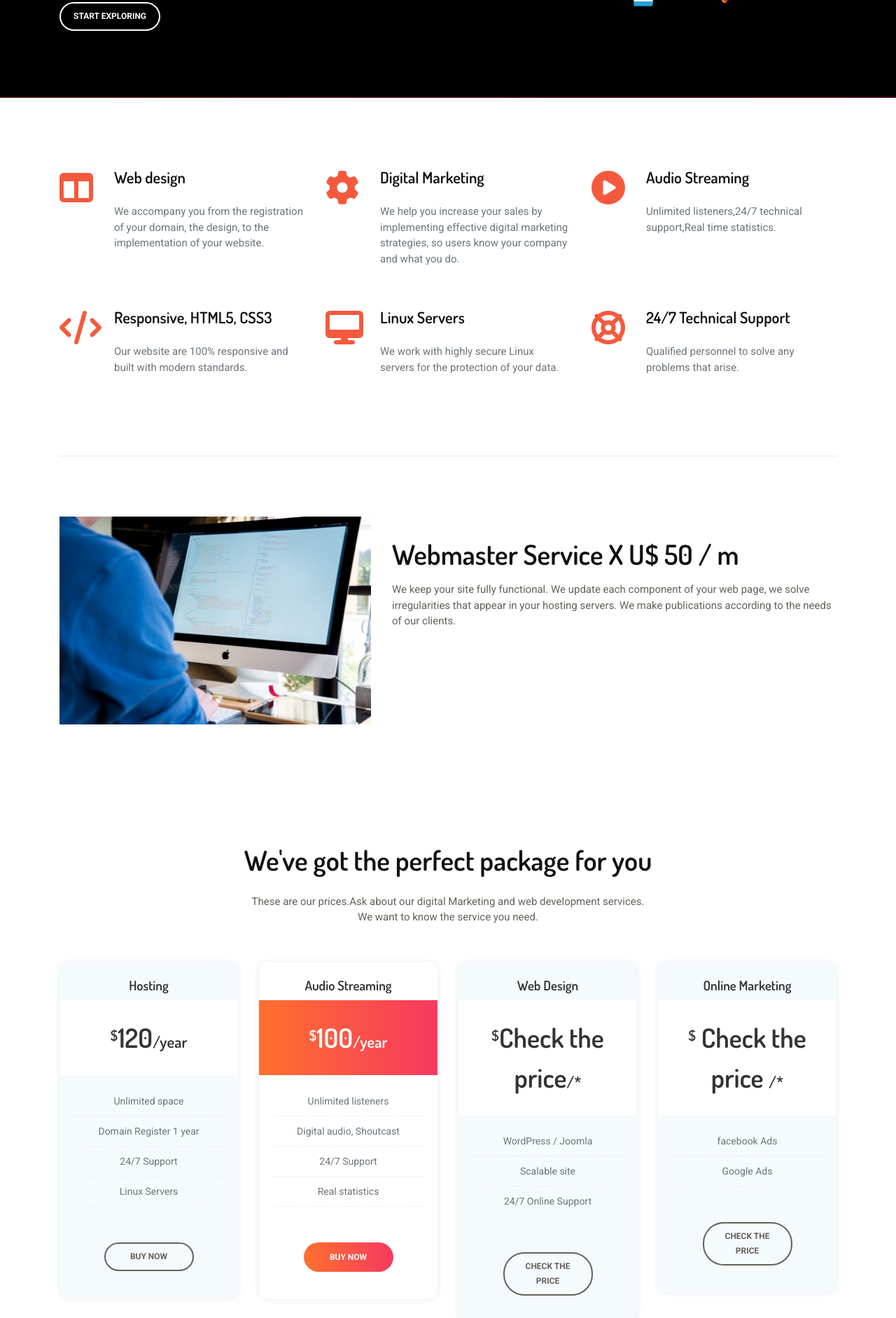
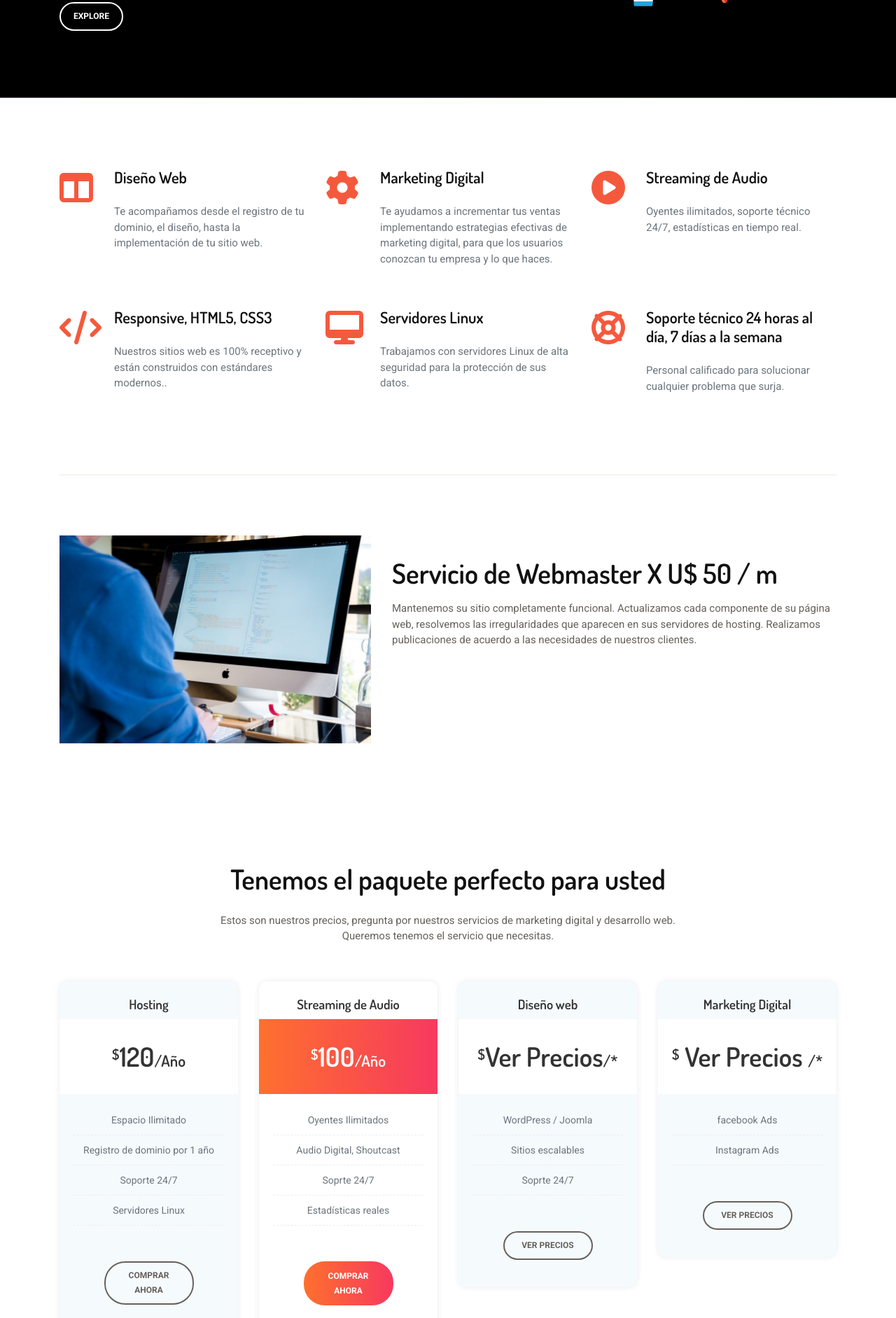
Before and after one commit to 90kdigitalagency/info, a plain HTML site: page index.html in a window 1280 px wide. Shown: the part 695-2578 px from the top of the page at 70% size. Drawn offline with Linux system fonts and the light colour scheme.

Commit message:
Update index.html

```diff
--- a/index.html
+++ b/index.html
@@ -24,9 +24,9 @@ content="HTML, ASP, JS, PHP,Alojamiento web, Diseño web, streaming de audio, ma
           <div class="container"><img class="img-fluid pr-3 aa-logo-img" src="images/90knegro.png" alt="logo"><a class="navbar-brand px-0 py-0" href="#"> # </a>
             <div class="collapse navbar-collapse">
               <ul class="navbar-nav ml-auto">
-                <li class="nav-item"><a class="nav-link" href="#">Home</a></li>
-                <li class="nav-item"><a class="nav-link" href="#features">Features</a></li>
-                <li class="nav-item"><a class="nav-link" href="#pricing">Pricing</a></li>
+                <li class="nav-item"><a class="nav-link" href="#">Inicio</a></li>
+                <li class="nav-item"><a class="nav-link" href="#features">Características</a></li>
+                <li class="nav-item"><a class="nav-link" href="#pricing">Precios</a></li>
           <!--      <li class="nav-item"><a class="btn btn-outline-neutral btn-round" href="#download">Download Now</a></li> -->
               </ul>
             </div>
@@ -35,16 +35,16 @@ content="HTML, ASP, JS, PHP,Alojamiento web, Diseño web, streaming de audio, ma
         <div class="container aa-header-content text-left text-white">
           <div class="row">
             <div class="col-md-6 col-sm-12">
-              <h1 class="text-white mb-4">IT Projects <br/>Internet Projects </h1>
-              <p>We are dedicated to providing computer services in different areas.</p>
+              <h1 class="text-white mb-4">Proyectos Informáticos <br/>Internet Projects </h1>
+              <p>Nos dedicamos a proveer servicios en la web.</p>
               <ul class="py-1 list-unstyled">
                 <li class="py-2"><i class="fa fa-check-circle pr-4" aria-hidden="true"></i> Hosting </li>
-                <li class="py-2"><i class="fa fa-check-circle pr-4" aria-hidden="true"></i> Web design </li>
-                <li class="py-2"><i class="fa fa-check-circle pr-4" aria-hidden="true"></i> Digital marketing</li>
-                <li class="py-2"><i class="fa fa-check-circle pr-4" aria-hidden="true"></i> Audio Streaming </li>
+                <li class="py-2"><i class="fa fa-check-circle pr-4" aria-hidden="true"></i> Diseño web </li>
+                <li class="py-2"><i class="fa fa-check-circle pr-4" aria-hidden="true"></i> Marketing Digital </li>
+                <li class="py-2"><i class="fa fa-check-circle pr-4" aria-hidden="true"></i> Streaming de Audio </li>
                 <li class="py-2"><i class="fa fa-check-circle pr-4" aria-hidden="true"></i> CCTV </li>
                 <li class="py-2"><i class="fa fa-check-circle pr-4" aria-hidden="true"></i> CATV </li>
-              </ul><a class="mt-4 btn btn-outline-neutral btn-round" href="#features">Start Exploring</a>
+              </ul><a class="mt-4 btn btn-outline-neutral btn-round" href="#features">Explore</a>
             </div>
             <div class="col-md-6 col-sm-12 text-right"><img class="img-fluid" src="images/imag.png" alt="Image"></div>
           </div>
@@ -59,43 +59,43 @@ content="HTML, ASP, JS, PHP,Alojamiento web, Diseño web, streaming de audio, ma
       <div class="col-lg-4 col-md-6 col-sm-12">
         <div class="icon icon-danger"><i class="fa fa-columns" aria-hidden="true"></i></div>
         <div class="description">
-          <div class="h4">Web design</div>
-          <p class="text-muted">We accompany you from the registration of your domain, the design, to the implementation of your website.</p>
+          <div class="h4">Diseño Web</div>
+          <p class="text-muted">Te acompañamos desde el registro de tu dominio, el diseño, hasta la implementación de tu sitio web.</p>
         </div>
       </div>
       <div class="col-lg-4 col-md-6 col-sm-12">
         <div class="icon icon-danger"><i class="fa fa-cog" aria-hidden="true"></i></div>
         <div class="description">
-          <div class="h4">Digital Marketing </div>
-          <p class="text-muted">We help you increase your sales by implementing effective digital marketing strategies, so users know your company and what you do.</p>
+          <div class="h4">Marketing Digital </div>
+          <p class="text-muted">Te ayudamos a incrementar tus ventas implementando estrategias efectivas de marketing digital, para que los usuarios conozcan tu empresa y lo que haces.</p>
         </div>
       </div>
       <div class="col-lg-4 col-md-6 col-sm-12">
         <div class="icon icon-danger"><i class="fa fa-play-circle" aria-hidden="true"></i></div>
         <div class="description">
-          <div class="h4">Audio Streaming </div>
-          <p class="text-muted">Unlimited listeners,24/7 technical support,Real time statistics.</p>
+          <div class="h4">Streaming de Audio </div>
+          <p class="text-muted">Oyentes ilimitados, soporte técnico 24/7, estadísticas en tiempo real.</p>
         </div>
       </div>
       <div class="col-lg-4 col-md-6 col-sm-12">
         <div class="icon icon-danger"><i class="fa fa-code" aria-hidden="true"></i></div>
         <div class="description">
           <div class="h4">Responsive, HTML5, CSS3</div>
-          <p class="text-muted">Our website are 100% responsive and built with modern standards.</p>
+          <p class="text-muted">Nuestros sitios web es 100% receptivo y están construidos con estándares modernos..</p>
         </div>
       </div>
       <div class="col-lg-4 col-md-6 col-sm-12">
         <div class="icon icon-danger"><i class="fa fa-desktop" aria-hidden="true"></i></div>
         <div class="description">
-          <div class="h4"> Linux Servers </div>
-          <p class="text-muted">We work with highly secure Linux servers for the protection of your data.</p>
+          <div class="h4"> Servidores Linux</div>
+          <p class="text-muted">Trabajamos con servidores Linux de alta seguridad para la protección de sus datos.</p>
         </div>
       </div>
       <div class="col-lg-4 col-md-6 col-sm-12">
         <div class="icon icon-danger"><i class="fa fa-life-ring" aria-hidden="true"></i></div>
         <div class="description">
-          <div class="h4">24/7 Technical Support</div>
-          <p class="text-muted">Qualified personnel to solve any problems that arise.</p>
+          <div class="h4">Soporte técnico 24 horas al día, 7 días a la semana </div>
+          <p class="text-muted">Personal calificado para solucionar cualquier problema que surja.</p>
         </div>
       </div>
     </div>
@@ -109,8 +109,8 @@ content="HTML, ASP, JS, PHP,Alojamiento web, Diseño web, streaming de audio, ma
     <div class="row">
       <div class="col-md-5 col-sm-12"><img class="img-fluid" src="images/webmaster.jpg" alt="Image"/></div>
       <div class="col-md-7 col-sm-12">
-        <h2 class="title mb-2">Webmaster Service X U$ 50 / m</h2>
-        <p class="pt-2">We keep your site fully functional. We update each component of your web page, we solve irregularities that appear in your hosting servers. We make publications according to the needs of our clients.</p>
+        <h2 class="title mb-2"> Servicio de Webmaster X U$ 50 / m</h2>
+        <p class="pt-2">Mantenemos su sitio completamente funcional. Actualizamos cada componente de su página web, resolvemos las irregularidades que aparecen en sus servidores de hosting. Realizamos publicaciones de acuerdo a las necesidades de nuestros clientes.</p>
       </div>
     </div>
   </div>
@@ -148,75 +148,75 @@ content="HTML, ASP, JS, PHP,Alojamiento web, Diseño web, streaming de audio, ma
 <div class="aa-price-package section" id="pricing">
   <div class="container">
     <div class="text-center">
-      <h2 class="title">We've got the perfect package for you </h2>
-      <p class="pb-5">These are our prices.Ask about our digital Marketing and web development services.<br/>We want to know the service you need.</p>
+      <h2 class="title">Tenemos el paquete perfecto para usted </h2>
+      <p class="pb-5">Estos son nuestros precios, pregunta por nuestros servicios de marketing digital y desarrollo web.<br/>Queremos tenemos el servicio que necesitas.</p>
     </div>
     <div class="row">
       <div class="col-lg-3 col-md-6">
         <div class="card aa-price text-center">
           <div class="card-body">
             <div class="h5 mt-0">Hosting</div>
-            <div class="aa-price-section"><sup>$</sup><span>120</span><small>/year</small></div>
+            <div class="aa-price-section"><sup>$</sup><span>120</span><small>/Año</small></div>
             <ul class="list-unstyled text-muted">
-              <li class="pt-3">Unlimited space</li>
-              <li>Domain Register 1 year </li>
-              <li>24/7 Support</li>
-              <li>Linux Servers</li>
+              <li class="pt-3">Espacio Ilimitado</li>
+              <li>Registro de dominio por 1 año </li>
+              <li>Soporte 24/7</li>
+              <li>Servidores Linux</li>
             </ul>
           </div>
           <div class="card-footer">
-          <!--  <p><a href="#" class="text-muted text-small">Start Free Trial</a></p>--><a class="btn btn-outline-default btn-round" href="mailto:90kdigitalagency@gmail.com">Buy Now</a>
+          <!--  <p><a href="#" class="text-muted text-small">Start Free Trial</a></p>--><a class="btn btn-outline-default btn-round" href="mailto:90kdigitalagency@gmail.com">Comprar ahora</a>
           </div>
         </div>
       </div>
       <div class="col-lg-3 col-md-6">
         <div class="card text-center aa-price aa-price-active">
           <div class="card-body">
-            <div class="h5 mt-0">Audio Streaming </div>
-            <div class="aa-price-section bg-gradient text-white"><sup>$</sup><span>100</span><small>/year</small></div>
+            <div class="h5 mt-0"> Streaming de Audio  </div>
+            <div class="aa-price-section bg-gradient text-white"><sup>$</sup><span>100</span><small>/Año</small></div>
             <ul class="list-unstyled text-muted">
-              <li class="pt-3">Unlimited listeners </li>
-              <li>Digital audio, Shoutcast</li>
-              <li>24/7 Support</li>
-              <li>Real statistics</li>
+              <li class="pt-3">Oyentes Ilimitados </li>
+              <li>Audio Digital, Shoutcast</li>
+              <li>Soprte 24/7</li>
+              <li>Estadísticas reales</li>
             </ul>
           </div>
           <div class="card-footer">
-      <!--      <p><a href="#" class="text-muted text-small" > Start Free Trial</a></p>--><a class="btn btn-round bg-gradient " href="mailto:90kdigitalagency@gmail.com">Buy Now</a>
+      <!--      <p><a href="#" class="text-muted text-small" > Start Free Trial</a></p>--><a class="btn btn-round bg-gradient " href="mailto:90kdigitalagency@gmail.com">Comprar Ahora</a>
           </div>
         </div>
       </div>
       <div class="col-lg-3 col-md-6">
         <div class="card aa-price text-center">
           <div class="card-body">
-            <div class="h5 mt-0">Web Design</div>
-            <div class="aa-price-section"><sup>$</sup><span>Check the price</span><small>/*</small></div>
+            <div class="h5 mt-0">Diseño web</div>
+            <div class="aa-price-section"><sup>$</sup><span>Ver Precios</span><small>/*</small></div>
             <ul class="list-unstyled text-muted">
               <li class="pt-3">WordPress / Joomla </li>
-              <li>Scalable site</li>
+              <li>Sitios escalables</li>
 
-              <li>24/7 Online Support</li>
+              <li>Soprte 24/7</li>
             </ul>
           </div>
           <div class="card-footer">
-        <!--    <p><a href="#" class="text-muted text-small" > Start Free Trial</a></p>--><a class="btn btn-outline-default btn-round " href="https://90kdigitalagency.github.io/info/webdesign.html">Check the price</a>
+        <!--    <p><a href="#" class="text-muted text-small" > Start Free Trial</a></p>--><a class="btn btn-outline-default btn-round " href="https://90kdigitalagency.github.io/info/webdesign.html">Ver Precios</a>
           </div>
         </div>
       </div>
       <div class="col-lg-3 col-md-6">
         <div class="card aa-price text-center">
           <div class="card-body">
-            <div class="h5 mt-0">Online Marketing</div>
-            <div class="aa-price-section"><sup>$</sup><span> Check the price </span><small>/*</small></div>
+            <div class="h5 mt-0">Marketing Digital</div>
+            <div class="aa-price-section"><sup>$</sup><span> Ver Precios </span><small>/*</small></div>
             <ul class="list-unstyled text-muted">
               <li class="pt-3">facebook Ads </li>
-              <li>Google Ads </li>
+              <li>Instagram Ads </li>
           <!--    <li>SMS Support</li>
-              <li><b>24/7 Online Support</b></li>
+              <li><b>Soporte 24/7</b></li>
             </ul> -->
           </div>
           <div class="card-footer">
-      <!--      <p><a href="#" class="text-muted text-small" > Start Free Trial </a></p>--><a class="btn btn-outline-default btn-round " href="https://90kdigitalagency.github.io/info/mkonline.html">Check the price</a>
+      <!--      <p><a href="#" class="text-muted text-small" > Start Free Trial </a></p>--><a class="btn btn-outline-default btn-round " href="https://90kdigitalagency.github.io/info/mkonline.html">Ver Precios</a>
           </div>
         </div>
       </div>
@@ -229,54 +229,54 @@ content="HTML, ASP, JS, PHP,Alojamiento web, Diseño web, streaming de audio, ma
 <div class="aa-testimonials-section section">
   <div class="container">
     <div class="text-center">
-      <h2 class="title mt-0">Our customers </h2>
-      <p>Real user testimonials are great way to attract new customers and increase their trust into using of our services <br/></p>
+      <h2 class="title mt-0">Nuestros Clientes </h2>
+      <p>Los testimonios de usuarios reales son una excelente manera de atraer nuevos clientes y aumentar su confianza en el uso de nuestro servicio. <br/></p>
     </div>
     <div class="aa-testimonials">
       <div class="row">
         <div class="col-md-4 mb-3">
           <div class="aa-testimonials-body">
-            <p>We manage effective campaigns on the services offered on social networks, managing to increase your sales. We manage the website efficiently</p>
+            <p>Gestionamos campañas efectivas sobre los servicios ofrecidos en las redes sociales, logrando incrementar tus ventas. Manejamos el sitio web de manera eficiente</p>
             <div class="row pt-3">
               <div class="col-lg-5 col-md-12"><img class="img-fluid" src="images/mg.jpeg" alt="Face 1"/></div>
               <div class="col-lg-7 col-md-12 pt-3">
                 <div class="h5">Mgnegocios.net</div>
-                <p class="text-muted">Service company, Managua,Nicaragua</p>
+                <p class="text-muted">Compañía de Servicios, Managua,Nicaragua</p>
               </div>
             </div>
           </div>
         </div>
         <div class="col-md-4 mb-3">
           <div class="aa-testimonials-body">
-            <p>We manage effective campaigns on the services offered on social networks, managing to increase your sales. We manage the website efficiently</p>
+            <p>Gestionamos campañas efectivas sobre los servicios ofrecidos en las redes sociales, logrando incrementar tus ventas. Administramos el sitio web de manera eficiente</p>
             <div class="row pt-3">
               <div class="col-lg-5 col-md-12"><img class="img-fluid" src="images/rumbitos.png" alt="Face 2"/></div>
               <div class="col-lg-7 col-md-12 pt-3">
                 <div class="h5">rumbitos.com</div>
-                <p class="text-muted">Service company, Managua,Nicaragua</p>
+                <p class="text-muted">Compañía de Servicios, Managua,Nicaragua</p>
               </div>
             </div>
           </div>
         </div>
         <div class="col-md-4 mb-3">
           <div class="aa-testimonials-body">
-            <p>We develop your web platform, offering the services of this television production company</p>
+            <p>Desarrollamos tu plataforma web, ofreciendo los servicios de esta productora de televisión</p>
             <div class="row pt-3">
               <div class="col-lg-5 col-md-12"><img class="img-fluid" src="images/enconexion.png" alt="Face 3"/></div>
               <div class="col-lg-7 col-md-12 pt-3">
                 <div class="h7">enconexionproducciones.com</div>
-                <p class="text-muted">Television producer, Managua,Nicaragua</p>
+                <p class="text-muted">Productora de Televisión, Managua,Nicaragua</p>
               </div>
             </div>
           </div>
         </div>
         <div class="col-md-4 mb-3">
           <div class="aa-testimonials-body">
-            <p>We provide audio streaming service for radio stations for unlimited listeners</p>
+            <p>Brindamos servicio de transmisión de audio para estaciones de radio para oyentes ilimitados.</p>
             <div class="row pt-3">
               <div class="col-lg-5 col-md-12"><img class="img-fluid" src="images/rccristorey.png" alt="Face 2"/></div>
               <div class="col-lg-7 col-md-12 pt-3">
-                <div class="h5">Radio station</div>
+                <div class="h5">Estación de Radio</div>
                 <p class="text-muted">Radio Cristo Rey, Granada,Nicaragua</p>
               </div>
             </div>
@@ -284,11 +284,11 @@ content="HTML, ASP, JS, PHP,Alojamiento web, Diseño web, streaming de audio, ma
         </div>
         <div class="col-md-4 mb-3">
           <div class="aa-testimonials-body">
-            <p>We provide audio streaming service for radio stations for unlimited listeners</p>
+            <p>Brindamos servicio de transmisión de audio para estaciones de radio para oyentes ilimitados y Auto DJ</p>
             <div class="row pt-3">
               <div class="col-lg-5 col-md-12"><img class="img-fluid" src="images/rcnboaco.jpg" alt="Face 2"/></div>
               <div class="col-lg-7 col-md-12 pt-3">
-                <div class="h5">Radio station</div>
+                <div class="h5">Estación de Radio</div>
                 <p class="text-muted">Radio Católica de Boaco, Granada,Nicaragua</p>
               </div>
             </div>
@@ -296,11 +296,11 @@ content="HTML, ASP, JS, PHP,Alojamiento web, Diseño web, streaming de audio, ma
         </div>
         <div class="col-md-4 mb-3">
           <div class="aa-testimonials-body">
-            <p>We provide audio streaming service for radio stations for unlimited listeners</p>
+            <p>Brindamos servicio de transmisión de audio para estaciones de radio para oyentes ilimitados, con estadística reales</p>
             <div class="row pt-3">
               <div class="col-lg-5 col-md-12"><img class="img-fluid" src="images/rcnscandelaria.jpg" alt="Face 2"/></div>
               <div class="col-lg-7 col-md-12 pt-3">
-                <div class="h5">Radio station</div>
+                <div class="h5">Estación de Radio</div>
                 <p class="text-muted">Radio Nuestra Señora de Candelaria, Granada,Nicaragua</p>
               </div>
             </div>
@@ -308,11 +308,11 @@ content="HTML, ASP, JS, PHP,Alojamiento web, Diseño web, streaming de audio, ma
       </div>
       <div class="col-md-4 mb-3">
         <div class="aa-testimonials-body">
-          <p>We provide audio streaming service for radio stations for unlimited listeners</p>
+          <p>Brindamos servicio de transmisión de audio para estaciones de radio para oyentes ilimitados.</p>
           <div class="row pt-3">
             <div class="col-lg-5 col-md-12"><img class="img-fluid" src="images/rcometepe.png" alt="Face 2"/></div>
             <div class="col-lg-7 col-md-12 pt-3">
-              <div class="h5">Radio station</div>
+              <div class="h5">Estación de Radio</div>
               <p class="text-muted">Radio Católica de Ometepe, Granada,Nicaragua</p>
             </div>
           </div>
@@ -365,7 +365,7 @@ content="HTML, ASP, JS, PHP,Alojamiento web, Diseño web, streaming de audio, ma
         <div class="row text-center">
           <div class="col-md-12"><a class="btn btn-link btn-neutral" href="https://www.facebook.com/90kdigitalagency"><i class="fa fa-facebook fa-2x" aria-hidden="true"></i></a><a class="btn btn-link btn-neutral" href="#"><i class="fa fa-instagram fa-2x" aria-hidden="true"></i></a></div>
           <div class="col-md-12">
-            <p class="mt-3">Copyright &copy; Awesome App. All rights reserved.<br>Design - <a class="credit" href="#" target="_blank">90k -Internet Agency </a></p>
+            <p class="mt-3">Copyright &copy; Awesome App. All rights reserved.<br>Design - <a class="credit" href="#" target="_blank">90k -Agencia de Internet </a></p>
           </div>
         </div>
       </div>
```
